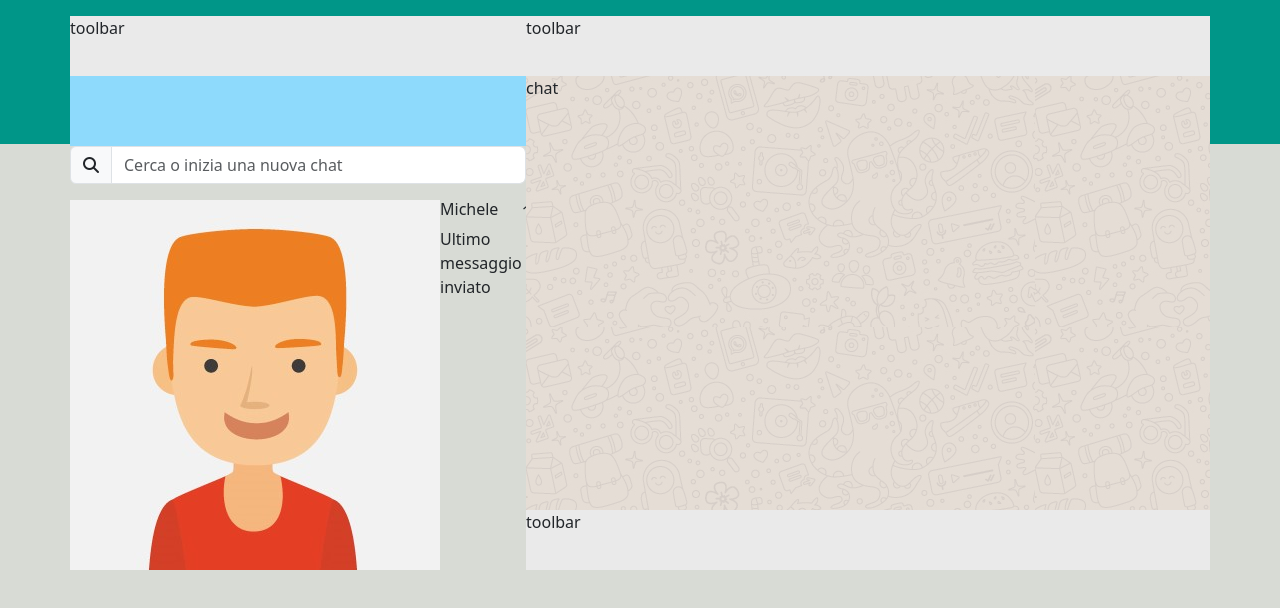
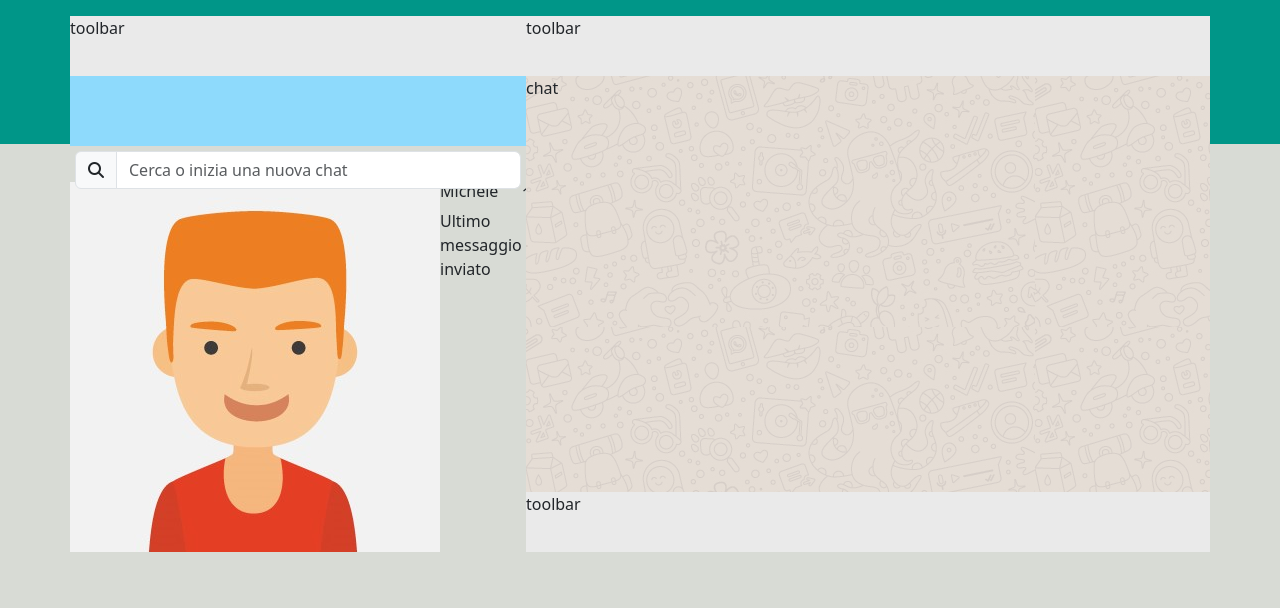
Before and after one commit to WojciechPotoniec/vue-boolzapp, a plain HTML site: page index.html in a window 1280 px wide. Drawn offline with nearby package versions, Linux system fonts and the light colour scheme.

Commit message:
added css rules to searchbar, chat and toolbar

```diff
--- a/css/style.css
+++ b/css/style.css
@@ -12,15 +12,21 @@
 #chatWrapper{
     width: 60%;
 }
-.toolbar{
-    height: 60px;
-    background-color: #EAEAEA;
-}
 .notification{
     height: 70px;
     background-color: #8EDAFC;
 }
+.searchbar{
+    height: 20px;
+    padding: 5px;
+    border-radius: 0px;
+}
 .chat{
     height: calc(100% - 120px);
+    overflow-y: auto;
     background-image: url('../img/mine.jpg');
 }
+.toolbar{
+    height: 60px;
+        background-color: #EAEAEA;
+    }
```
